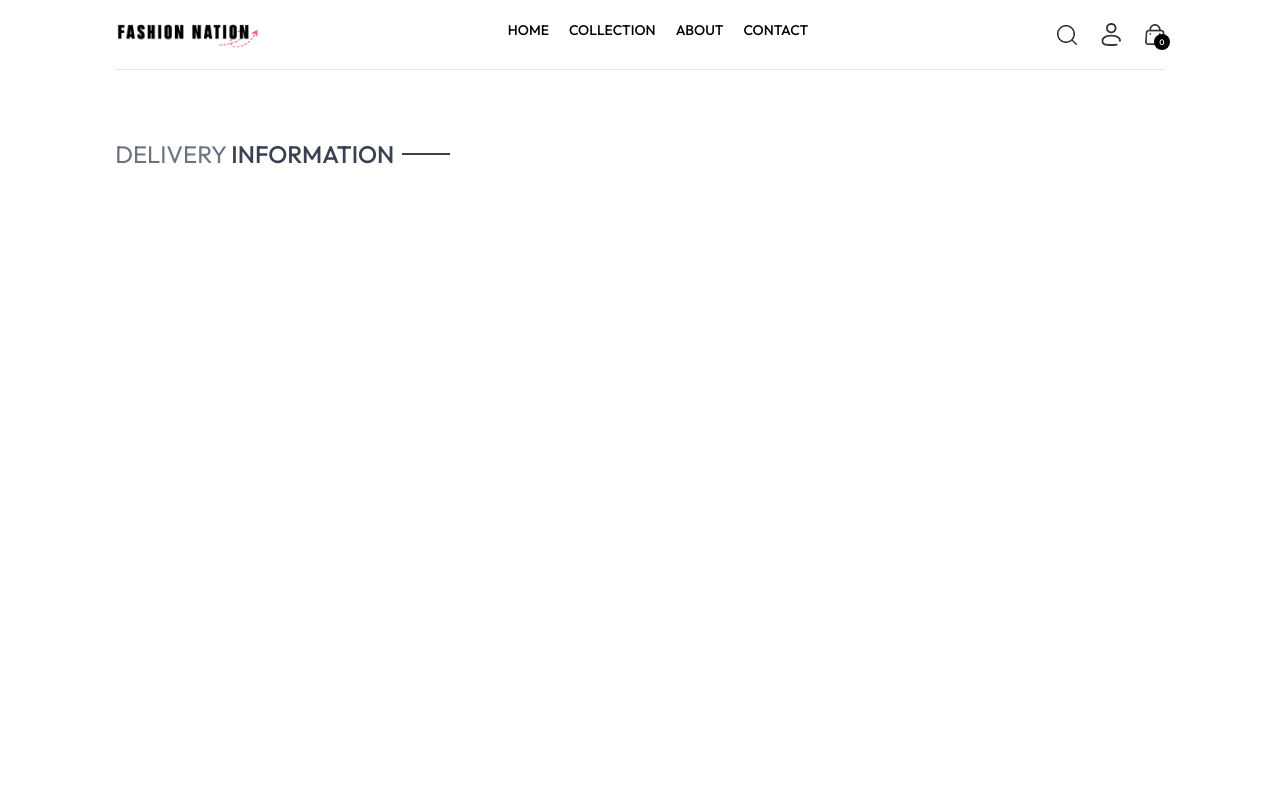
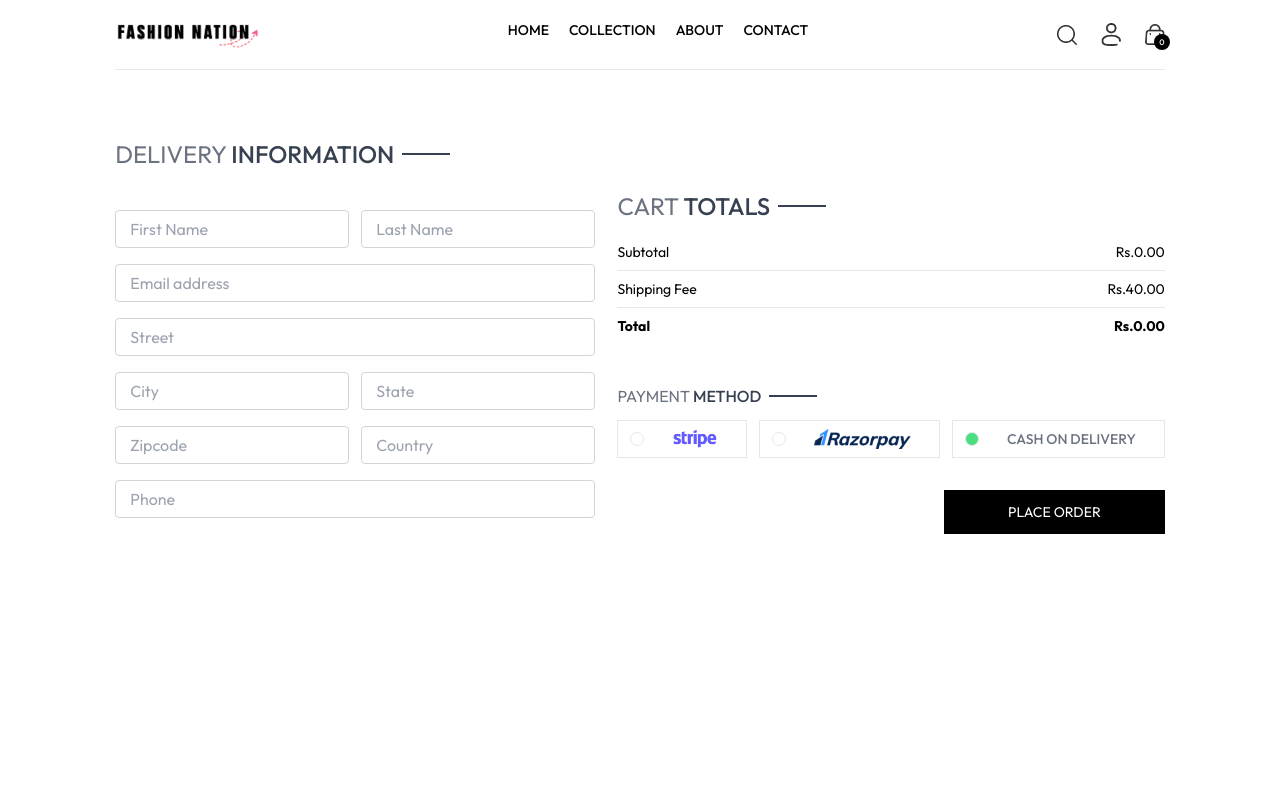
Before and after one commit to Saurabh-101/Fashion-Nation, a React (Vite) app in the folder frontend/: page /place-order in a window 1280 px wide. Shown: the top 800 px of the page. Built offline with nearby package versions, Linux system fonts and the light colour scheme.

Commit message:
PlaceOrder page is done

```diff
--- a/frontend/src/pages/PlaceOrder.jsx
+++ b/frontend/src/pages/PlaceOrder.jsx
@@ -1,7 +1,15 @@
-import React from 'react'
+import React, { useContext, useState } from 'react'
 import Title from '../components/Title'
+import CartTotal from '../components/CartTotal'
+import { assets } from '../assets/assets'
+import { ShopContext } from '../context/ShopContext'
 
 const PlaceOrder = () => {
+
+  const [method, setMethod] = useState('cod');
+
+  const {navigate} = useContext(ShopContext);
+
   return (
     <div className='flex flex-col sm:flex-row justify-between gap-4 pt-4 sm:pt-14 min-h-[80vh] border-t'>
       {/* Left Side of the page */}
@@ -9,8 +17,48 @@
         <div className='text-xl sm:text-2xl my-3'>
           <Title text1={'DELIVERY'} text2={'INFORMATION'}/>
         </div>
-        <div >
+        <div className='flex gap-3'>
+          <input type="text" className='border border-gray-300 rounded py-1.5 px-3.5 w-full' placeholder='First Name' />
+          <input type="text" className='border border-gray-300 rounded py-1.5 px-3.5 w-full' placeholder='Last Name' />
+        </div>
+          <input type="email" className='border border-gray-300 rounded py-1.5 px-3.5 w-full'  placeholder='Email address' />
+          <input type="text" className='border border-gray-300 rounded py-1.5 px-3.5 w-full'  placeholder='Street'  />
+        <div className='flex gap-3'>
+          <input type="text" className='border border-gray-300 rounded py-1.5 px-3.5 w-full' placeholder='City' />
+          <input type="text" className='border border-gray-300 rounded py-1.5 px-3.5 w-full' placeholder='State' />
+        </div>
+        <div className='flex gap-3'>
+          <input type="number" className='border border-gray-300 rounded py-1.5 px-3.5 w-full' placeholder='Zipcode' />
+          <input type="text" className='border border-gray-300 rounded py-1.5 px-3.5 w-full' placeholder='Country' />
+        </div>
+        <input type="number" className='border border-gray-300 rounded py-1.5 px-3.5 w-full' placeholder='Phone' />
+      </div>
+      {/* Right side of the page */}
+      <div className='mt-8'>
+        <div className='mt-8 min-w-80'>
+          <CartTotal />
+        </div>
+        <div className='mt-12'>
+          <Title text1={'PAYMENT'} text2={'METHOD'}/>
+          {/* Payment Method block */}
+          <div className='flex gap-3 flex-col lg:flex-row'>
+            <div onClick={()=>setMethod('stripe')} className='flex items-center gap-3 border p-2 px-3 cursor-pointer'>
+              <p className={`min-w-3.5 h-3.5 border rounded-full ${method === 'stripe' ? 'bg-green-400' : ''}`}></p>
+              <img className='h-5 mx-4' src={assets.stripe_logo} alt="" />
+            </div>
+            <div onClick={()=>setMethod('razorpay')} className='flex items-center gap-3 border p-2 px-3 cursor-pointer'>
+              <p className={`min-w-3.5 h-3.5 border rounded-full ${method === 'razorpay' ? 'bg-green-400' : ''}`}></p>
+              <img className='h-5 mx-4' src={assets.razorpay_logo} alt="" />
+            </div>
+            <div onClick={()=>setMethod('cod')} className='flex items-center gap-3 border p-2 px-3 cursor-pointer'>
+              <p className={`min-w-3.5 h-3.5 border rounded-full ${method === 'cod' ? 'bg-green-400' : ''}`}></p>
+              <p className='text-gray-500 text-sm font-medium mx-4'>CASH ON DELIVERY</p>
+            </div>
+          </div>
 
+          <div className='w-full text-end mt-8 '>
+            <button onClick={()=>navigate('/orders')} className='bg-black text-white px-16 py-3 text-sm'>PLACE ORDER</button>
+          </div>
         </div>
       </div>
     </div>
```
